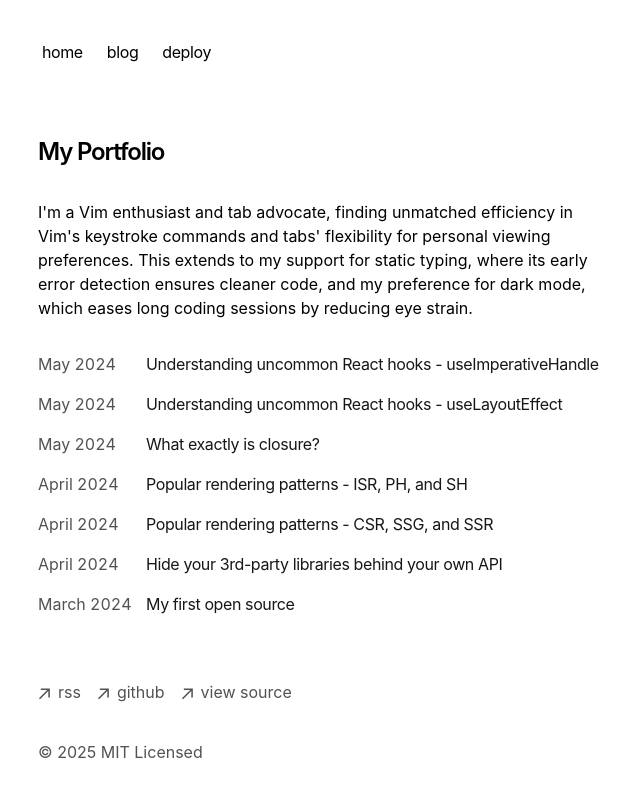
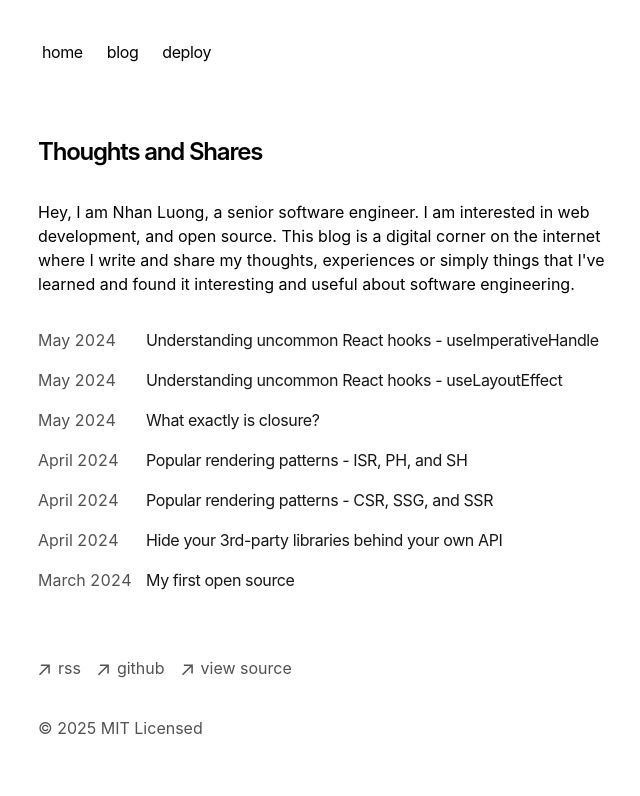
Before and after one commit to nhanluongoe/md-blog, a Next.js app: page / in a window 1280 px wide. Shown: the top 796 px of the page, without its empty margins (314-954 px from the left). Built offline with nearby package versions, Linux system fonts and the light colour scheme.

Commit message:
feature: centralize site's metadata

```diff
--- a/app/blog/[slug]/page.tsx
+++ b/app/blog/[slug]/page.tsx
@@ -79,7 +79,7 @@ export default async function Blog(props) {
             url: `${baseUrl}/blog/${post.slug}`,
             author: {
               '@type': 'Person',
-              name: 'My Portfolio',
+              name: 'Nhan Luong',
             },
           }),
         }}
--- a/app/layout.tsx
+++ b/app/layout.tsx
@@ -1,25 +1,26 @@
-import './global.css';
-import type { Metadata } from 'next';
-import { GeistSans } from 'geist/font/sans';
-import { GeistMono } from 'geist/font/mono';
-import { Navbar } from './components/nav';
 import { Analytics } from '@vercel/analytics/react';
 import { SpeedInsights } from '@vercel/speed-insights/next';
+import { GeistMono } from 'geist/font/mono';
+import { GeistSans } from 'geist/font/sans';
+import type { Metadata } from 'next';
 import Footer from './components/footer';
+import { Navbar } from './components/nav';
+import './global.css';
 import { baseUrl } from './sitemap';
+import siteMetaData from './siteMetadata';
 
 export const metadata: Metadata = {
   metadataBase: new URL(baseUrl),
   title: {
-    default: 'Next.js Portfolio Starter',
-    template: '%s | Next.js Portfolio Starter',
+    default: siteMetaData.description,
+    template: `%s | ${siteMetaData.siteName}`,
   },
-  description: 'This is my portfolio.',
+  description: siteMetaData.description,
   openGraph: {
-    title: 'My Portfolio',
-    description: 'This is my portfolio.',
+    title: siteMetaData.title,
+    description: siteMetaData.description,
     url: baseUrl,
-    siteName: 'My Portfolio',
+    siteName: siteMetaData.siteName,
     locale: 'en_US',
     type: 'website',
   },
--- a/app/page.tsx
+++ b/app/page.tsx
@@ -1,18 +1,13 @@
 import { BlogPosts } from 'app/components/posts';
+import siteMetaData from './siteMetadata';
 
 export default function Page() {
   return (
     <section>
       <h1 className="mb-8 text-2xl font-semibold tracking-tighter">
-        My Portfolio
+        Thoughts and Shares
       </h1>
-      <p className="mb-4">
-        {`I'm a Vim enthusiast and tab advocate, finding unmatched efficiency in
-        Vim's keystroke commands and tabs' flexibility for personal viewing
-        preferences. This extends to my support for static typing, where its
-        early error detection ensures cleaner code, and my preference for dark
-        mode, which eases long coding sessions by reducing eye strain.`}
-      </p>
+      <p className="mb-4">{siteMetaData.about}</p>
       <div className="my-8">
         <BlogPosts />
       </div>
--- /dev/null
+++ b/app/siteMetadata.ts
@@ -0,0 +1,13 @@
+const siteMetaData = {
+  title: 'Nhan Luong',
+  description: 'Nhan Luong - Thoughts, shares and Software Engineering',
+  siteName: 'Nhan Luong',
+  url: 'https://nhanluong.dev',
+  about: `
+  Hey, I am Nhan Luong, a senior software engineer. I am interested in web development, and open source.
+
+  This blog is a digital corner on the internet where I write and share my thoughts, experiences or simply things that I've learned and found it interesting and useful about software engineering.
+  `
+}
+
+export default siteMetaData;
```
